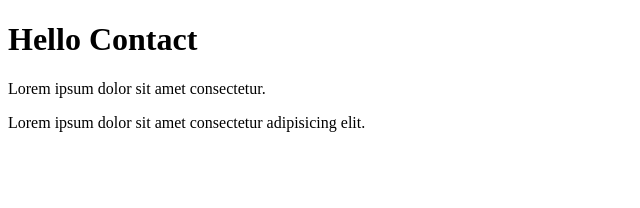
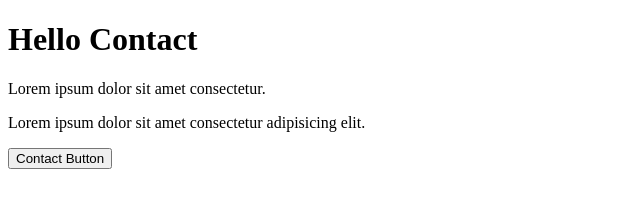
Before and after one commit to yaozhenshao/Git-GitHub-Test, a plain HTML site: page contact.html in a window 1280 px wide. Shown: the whole page, without its empty margins (0-640 px from the left). Drawn offline with Linux system fonts and the light colour scheme.

Commit message:
Added Contact Button

```diff
--- a/contact.html
+++ b/contact.html
@@ -9,5 +9,7 @@
     <h1>Hello Contact</h1>
     <p>Lorem ipsum dolor sit amet consectetur.</p>
     <p>Lorem ipsum dolor sit amet consectetur adipisicing elit.</p>
+
+    <button>Contact Button</button>
 </body>
 </html>
```
